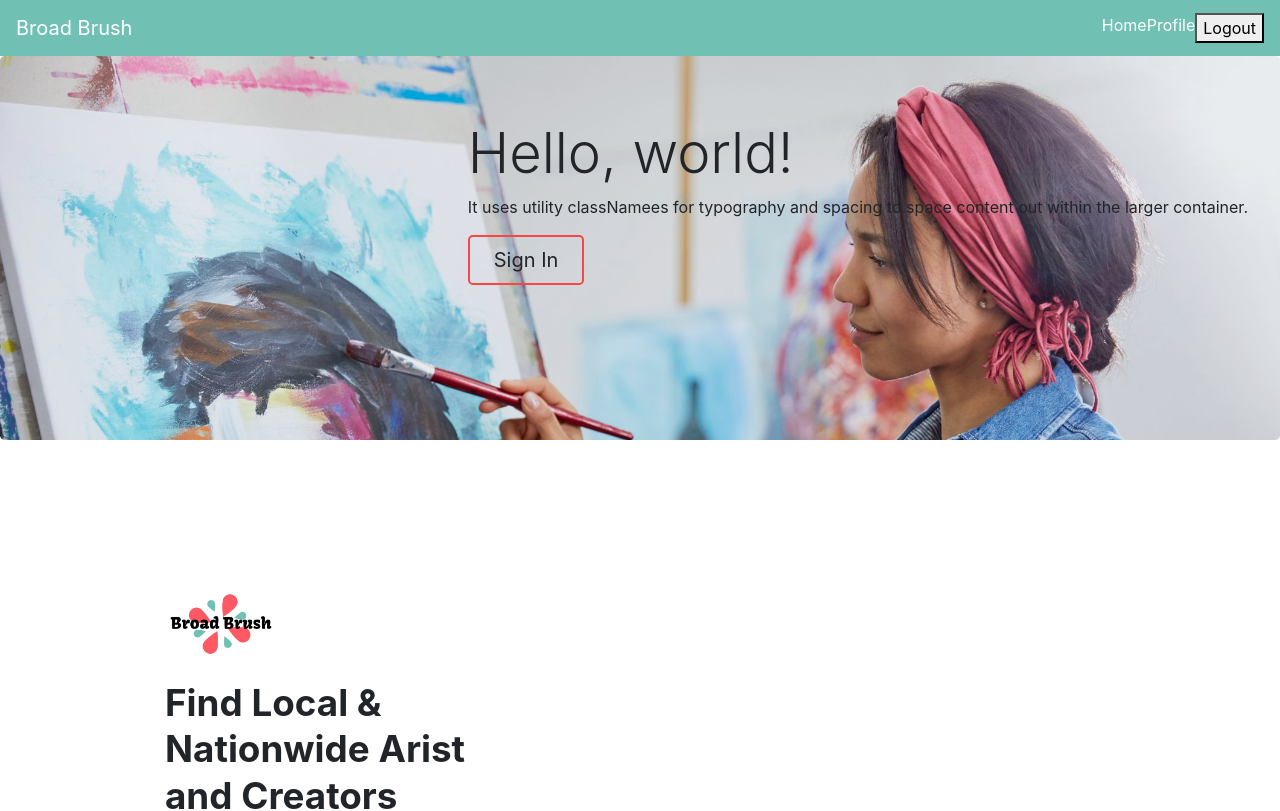
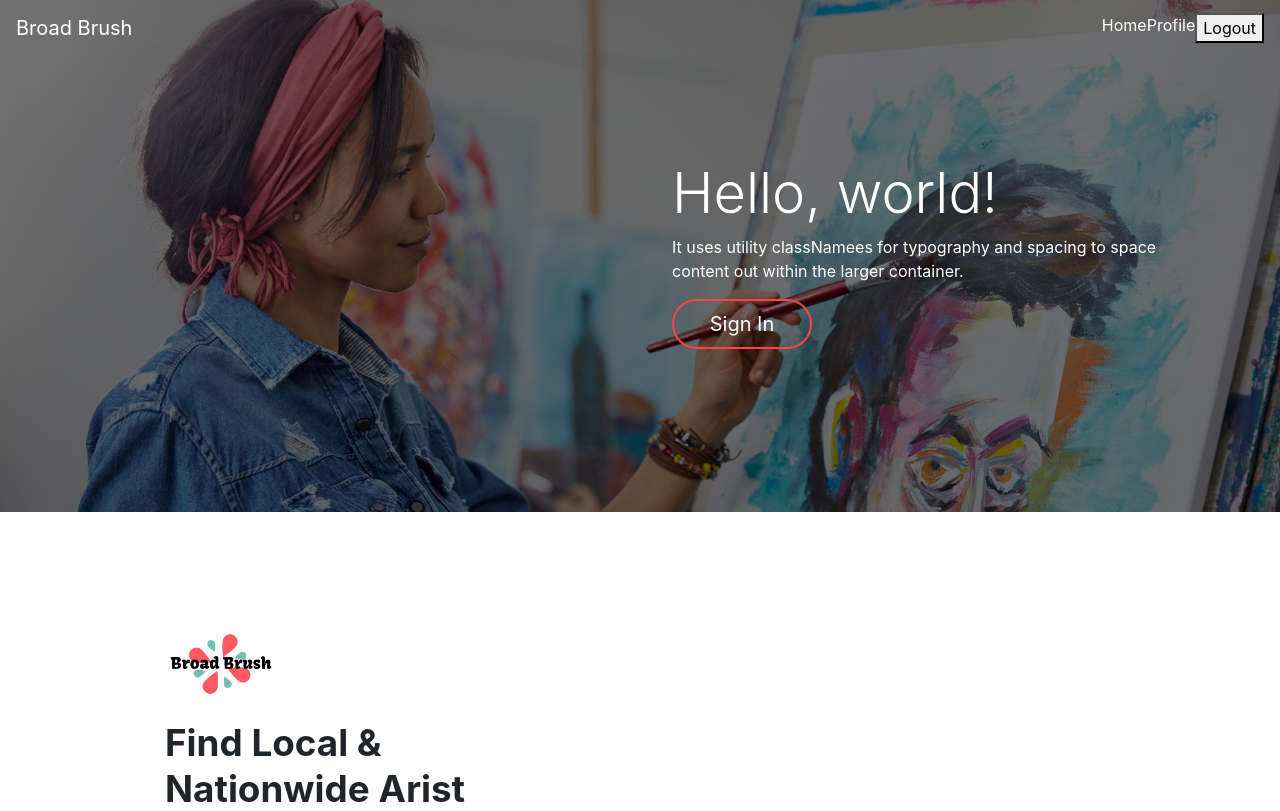
Before and after one commit to travisstew/Broad-Brush, a React (Create React App) app in the folder client/: page / in a window 1280 px wide. Shown: the top 811 px of the page. Built offline with nearby package versions, Linux system fonts and the light colour scheme.

Commit message:
homepage background update and file upload to cloudinary

```diff
--- a/client/src/App.css
+++ b/client/src/App.css
@@ -3,18 +3,16 @@ body{
   background:white;
 }
 #navbar{
-  /* 70C1B3 */
-  /* background-color: rgb(255, 107, 107); */
-  /* background-color: #FF5964; */
-  /* background-color: #FAD46B ; */
+
   background-color: #70c1b3;
   color: white;
+  /* position: absolute;
+  top: 0; */
+  width: 100%;
   /* box-shadow: inset 0 0 5px #000000; */
 }
-
 #navbar a{
   color: white
-  /* color: black; */
 }
 
 #jumbotron{
@@ -30,13 +28,7 @@ body{
 
 /* linear-gradient(rgba(255,255,255,0.5), rgba(255,255,255,0.5)), */
 
-#signin-btn{
-  /* border: solid #70C1AA 2.5px; */
-  border: solid #F84545 2.5px;
-  /* background: white; */
-  padding-left: 1.5rem;
-  padding-right: 1.5rem;
-}
+
 #signin-form{
   width: 15rem;
   margin: auto;
@@ -123,11 +115,62 @@ body{
   padding: 3px;
 }
 /* ==== home page ==== */
+#signin-btn{
+  /* border: solid #70C1AA 2.5px; */
+  border: solid #F84545 2px;
+  /* background: white; */
+  padding-left: 1.5rem;
+  padding-right: 1.5rem;
+  color:white;
+  width: 7em;
+  -webkit-border-radius:4em;
+  border-radius: 4em;
+}
 .logo-home{
   width:7rem;
   height: auto;
 }
+.background{
+  height: 32rem;
+  background-image: url('./img/ladypaint.jpg');
+  background-size: cover;
+  background-position: center;
+  background-color: white;
+  /* background-position-y: inherit; */
+  background-position-y: -2rem;
+  transform: scaleX(-1);
 
+}
+.background-color{
+  background: black;
+  height: 100%;
+  width: 100%;
+  opacity: 56%;
+}
+#home-nav{
+
+ transform: scaleX(-1);
+ color: white;
+ position: absolute;
+ top: 0;
+ width: 100%;
+ background: none;
+  /* box-shadow: inset 0 0 5px #000000; */
+}
+
+#home-nav a{
+  color: white
+  /* color: black; */
+}
+.home-heading-title{
+  position: absolute;
+  top:10rem;
+  right:5rem;
+  color:white;
+}
+.home-heading-p{
+  width: 33rem;
+}
 /* ======= dashboard ====== */
 
 /* .profile-header{
--- a/client/src/App.js
+++ b/client/src/App.js
@@ -19,7 +19,7 @@ class App extends Component {
     return (
           <Router>
             <div>
-              <Navbar/>
+
               <div id='main'>
 
               <Switch>
--- a/client/src/components/Imageupload.js
+++ b/client/src/components/Imageupload.js
@@ -28,8 +28,8 @@ import { withRouter} from 'react-router-dom';
           })
           .then(res => {
             if (res.status === 200) {
-              this.props.history.push('/dashboard');
-
+            //   this.props.history.push('/dashboard');
+                window.location.reload(true)
             } else {
               const error = new Error(res.error);
               throw error;
--- a/client/src/components/Navbar.js
+++ b/client/src/components/Navbar.js
@@ -3,9 +3,9 @@ import Logout from './Logout';
 // import logo from '../img/newlogo1.png'
 import {Link} from 'react-router-dom';
 
-function Navbar(){
+function Navbar(props){
   return (
-    <nav  id="navbar" className="navbar navbar-expand-lg sticky-top">
+    <nav id={props.css} className="navbar navbar-expand-lg sticky-top">
     <a className="navbar-brand" href="/">
     {/* <img src={logo}  class="d-inline-block align-top" alt=""/> */}
       Broad Brush
--- a/client/src/pages/dashboard.js
+++ b/client/src/pages/dashboard.js
@@ -4,6 +4,7 @@ import axios from 'axios';
 import PhotoComponent from '../components/Photo';
 import ArtworkCards from '../components/ArtwokCards';
 import Imageupload from '../components/Imageupload';
+import Navbar from '../components/Navbar';
 
 
 class Dashboard extends Component {
@@ -62,6 +63,7 @@ class Dashboard extends Component {
 
     return (
       <div>
+          <Navbar css="navbar" />
 {/*
         <div className="profile-header">
           <img id="profile-pic" src={this.state.profilePic} alt="profile pic"></img>
--- a/client/src/pages/home.js
+++ b/client/src/pages/home.js
@@ -1,9 +1,12 @@
 import React from 'react';
 import Footer from '../components/Footer'
 import logo from '../img/broadbrush.png'
+import Navbar from '../components/Navbar';
+import backgrounding from '../img/ladypaint.jpg'
 function Home(){
   return (
     <>
+        {/*
         <div id="jumbotron" className="jumbotron">
 
             <div className="float-right">
@@ -12,7 +15,18 @@ function Home(){
             <a  id="signin-btn" className="btn  btn-lg" href="/signin" role="button">Sign In</a>
             </div>
         </div>
+        */}
 
+    <div className="background">
+      <div className="background-color">
+      </div>
+      <Navbar css="home-nav" />
+   </div>
+    <div className="home-heading-title">
+        <h1 className="display-4">Hello, world!</h1>
+        <p className="home-heading-p">It uses utility classNamees for typography and spacing to space content out within the larger container.</p>
+        <a  id="signin-btn" className="btn  btn-lg" href="/signin" role="button">Sign In</a>
+    </div>
     <div className="container">
         <div className="homepage-gallery-text">
             {/* <h4 id="homepage-logo">Logo</h4> */}
--- a/client/src/pages/notfound.js
+++ b/client/src/pages/notfound.js
@@ -1,9 +1,14 @@
 import React from 'react';
+import Navbar from '../components/Navbar';
 
 function NotFound(){
   return (
+
     <div>
-      <h3>Page not Found</h3>
+      <Navbar css="navbar" />
+
+
+      <h1 style={{"paddingTop":5+"rem"}}>Page not Found</h1>
      </div>
   )
 }
--- a/client/src/pages/register.js
+++ b/client/src/pages/register.js
@@ -2,6 +2,7 @@ import React, { Component } from 'react';
 import Axios from 'axios';
 import { Link } from 'react-router-dom';
 import Logo from '../components/logo';
+import Navbar from '../components/Navbar';
 
 class Register extends Component {
   constructor(props) {
@@ -35,6 +36,8 @@ class Register extends Component {
   }
   render() {
     return (
+          <div>
+            <Navbar css="navbar" />
             <div className="form">
               <Logo />
               <form  onSubmit={this.submit}>
@@ -54,6 +57,8 @@ class Register extends Component {
               </form>
               <small id="emailHelp" className="form-text text-muted">Already a user? <Link to="/signin">Sign In</Link></small>
             </div>
+        </div>
+
            );
   }
 }
--- a/client/src/pages/signin.js
+++ b/client/src/pages/signin.js
@@ -1,6 +1,7 @@
 import React, { Component } from 'react';
 import Logo from '../components/logo';
 import { Link } from 'react-router-dom';
+import Navbar from '../components/Navbar';
 // import axios from "axios";
 
 class SignIn extends Component {
@@ -43,6 +44,8 @@ class SignIn extends Component {
 
   render() {
     return (
+     <div>
+          <Navbar css="navbar" />
         <div id="signin-form" >
           <Logo />
           <h3>Sign In</h3>
@@ -61,6 +64,8 @@ class SignIn extends Component {
           </form>
           <small id="emailHelp" className="form-text text-muted">Not on Broad Brush yet? <Link to="/register">Register here</Link></small>
         </div>
+
+    </div>
     );
   }
 }
```
Lines whose indentation alone changed are shown as unchanged.
